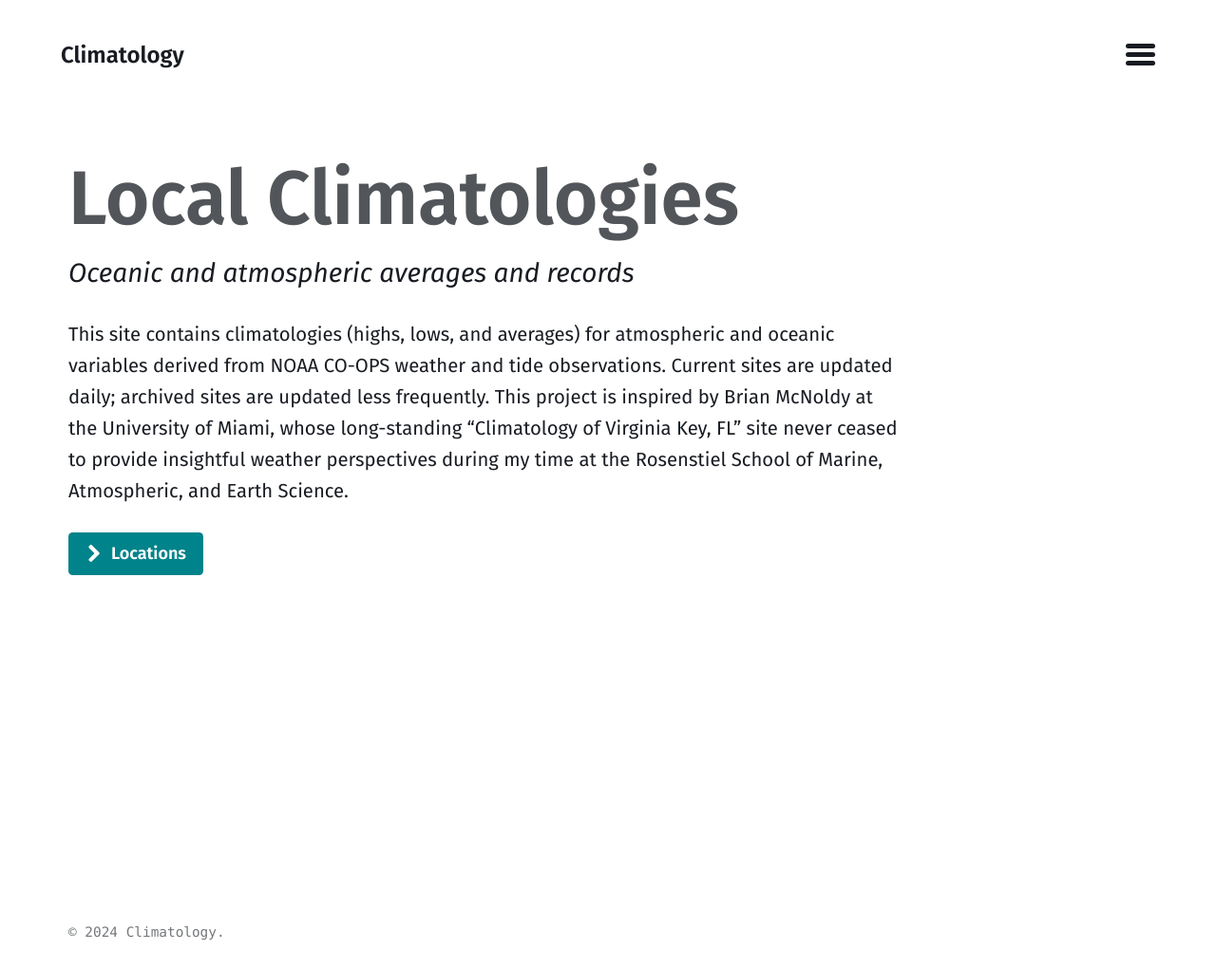
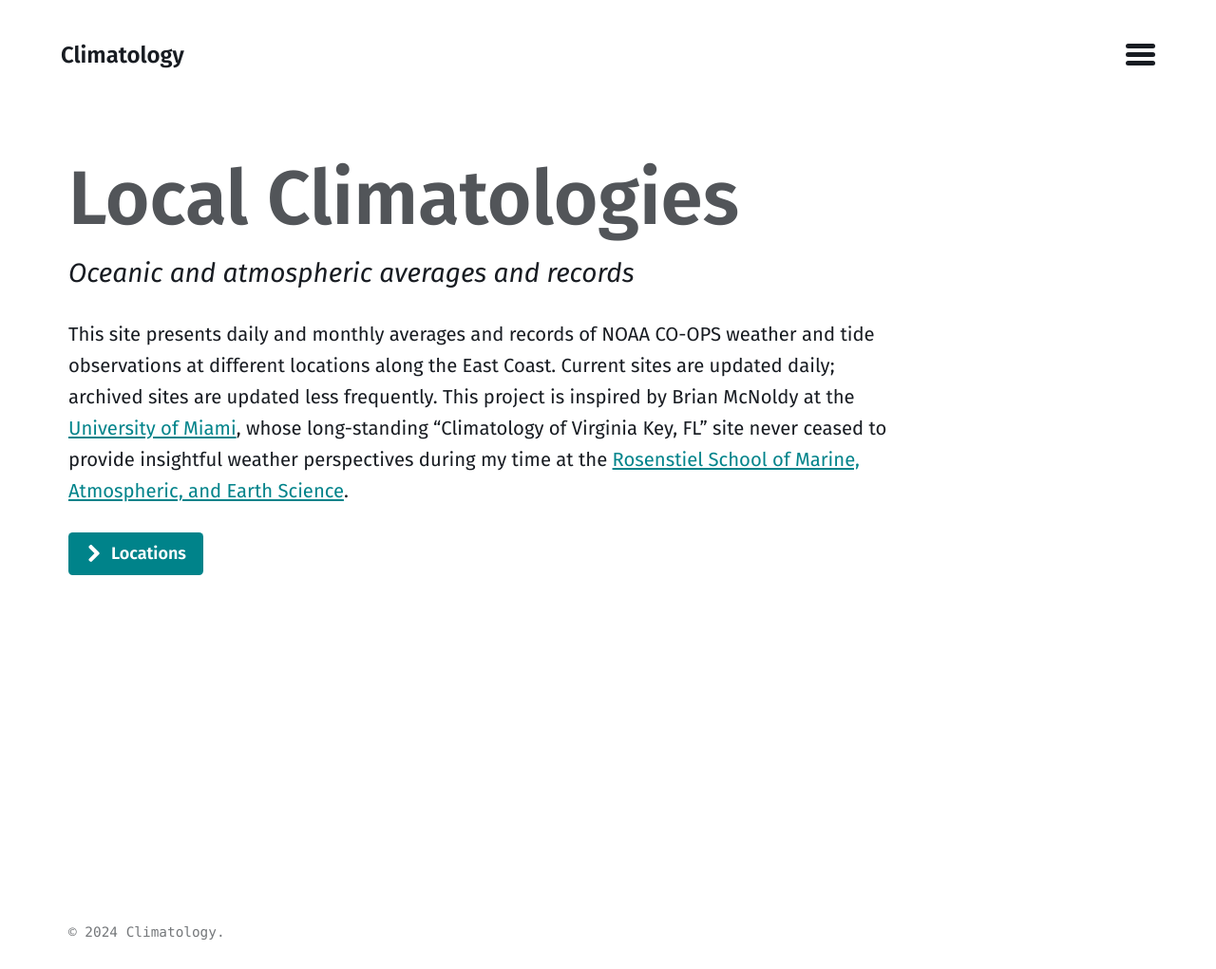
Before and after one commit to mdgrossi/climatology-jekyll, a Jekyll site: the page built from index.md, in a window 1280 px wide. Shown: the whole page at 95% size. Built offline with Jekyll 4.4.1, drawn with Linux system fonts in a browser that asks for light colours.

Commit message:
Modify description, add urls

```diff
--- a/index.md
+++ b/index.md
@@ -5,7 +5,7 @@ title: "Local Climatologies"
 sub_title: "Oceanic and atmospheric averages and records"
 image:
 introduction: |
-  This site contains climatologies (highs, lows, and averages) for atmospheric and oceanic variables derived from NOAA CO-OPS weather and tide observations. Current sites are updated daily; archived sites are updated less frequently. This project is inspired by Brian McNoldy at the University of Miami, whose long-standing “Climatology of Virginia Key, FL” site never ceased to provide insightful weather perspectives during my time at the Rosenstiel School of Marine, Atmospheric, and Earth Science.
+  This site presents daily and monthly averages and records of NOAA CO-OPS weather and tide observations at different locations along the East Coast. Current sites are updated daily; archived sites are updated less frequently. This project is inspired by Brian McNoldy at the [University of Miami](https://welcom.miami.edu), whose long-standing “Climatology of Virginia Key, FL” site never ceased to provide insightful weather perspectives during my time at the [Rosenstiel School of Marine, Atmospheric, and Earth Science](https://earth.miami.edu).
 
 actions:
   - label: "Locations"
```
